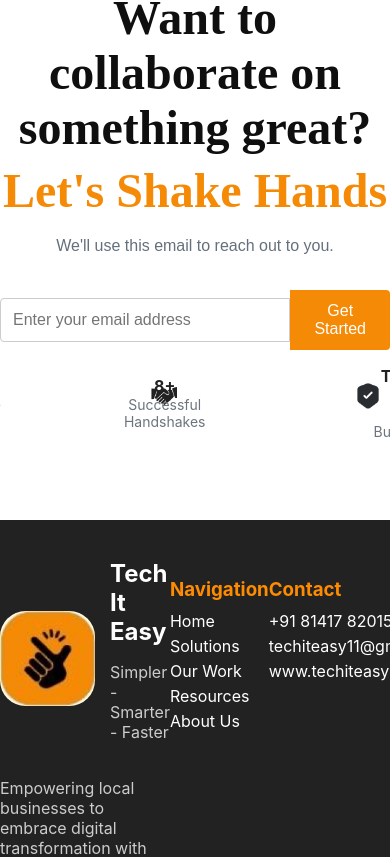
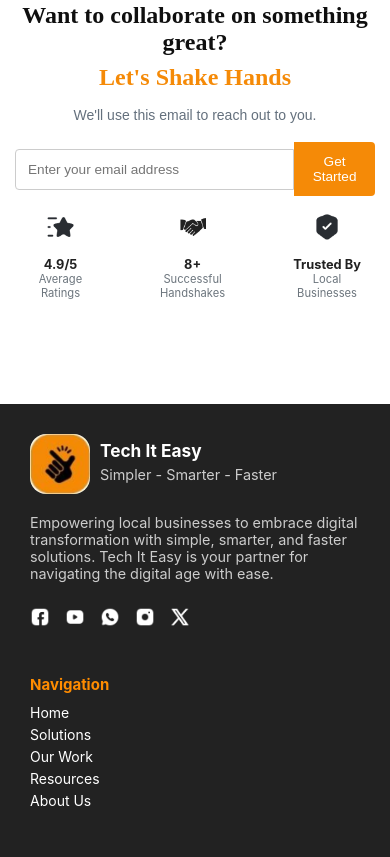
Before and after one commit to Varun-Bajaj/TIE_WEBSITE, a React (Create React App) app: page / in a window 390 px wide. Shown: the part 3657-4514 px from the top of the page. Built offline with nearby package versions, Linux system fonts and the light colour scheme.

Commit message:
worked on responsiveness fo collaboration & footer sections

```diff
--- a/src/components/Footer.css
+++ b/src/components/Footer.css
@@ -342,3 +342,235 @@
     color: #6c757d;
     /* Secondary text color */
 }
+
+@media (max-width: 768px) {
+
+  /* Collaboration Section */
+
+  .collaboration-section {
+    padding: 5rem 15px;
+    margin-bottom: 0;
+  }
+
+  .collaboration-title {
+    font-size: 32px;
+  }
+
+  .collaboration-subtitle {
+    font-size: 32px;
+  }
+
+  .collaboration-subtitle1 {
+    font-size: 14px;
+    margin-bottom: 1rem;
+  }
+
+  .collaboration-input input {
+    width: 100%;
+  }
+
+  .collaboration-input button {
+    font-size: 0.9rem;
+    padding: 0.75rem 1.2rem;
+  }
+
+  .collaboration-icons {
+    gap: 2rem;
+    flex-direction: row;
+    align-items: center;
+  }
+
+  .collaboration-icon {
+    flex-direction: column;
+    align-items: center;
+    margin-bottom: 2rem;
+  }
+
+  .collaboration-icon-title {
+    font-size: 0.9rem;
+  }
+
+  .collaboration-images-star,
+  .collaboration-images-handshake,
+  .collaboration-images-trustedby {
+    margin-right: 0;
+  }
+
+  .collaboration-icon-subtitle {
+    font-size: 0.75rem;
+  }
+
+  /* Footer Adjustments */
+  .sub_footer {
+    padding: 20px;
+    flex-direction: column;
+    align-items: flex-start;
+  }
+
+  .footer-content {
+    flex-direction: column;
+    align-items: flex-start;
+    padding: 10px;
+    width: 100%;
+  }
+
+  .footer-left {
+    padding-top: 0;
+    align-items: flex-start;
+    max-width: 100%;
+    display: flex;
+    flex-direction: column;
+  }
+
+  .footer-logo-container {
+    display: flex;
+    flex-direction: row;
+    align-items: center;
+    margin-bottom: 10px;
+    justify-content: flex-start;
+  }
+
+  .footer-logo {
+    width: 75px;
+    height: 75px;
+    margin-right: 10px;
+  }
+
+  .footer-logo-text {
+    align-items: flex-start;
+    text-align: left;
+  }
+
+  .footer-company-name {
+    font-size: 1.4em;
+  }
+
+  .footer-tagline {
+    margin: 5px 0;
+  }
+
+  .footer-social-media {
+    justify-content: center;
+    gap: 15px;
+    margin-top: 15px;
+  }
+
+  .footer-nav,
+  .footer-contact,
+  .footer-newsletter {
+    max-width: 100%;
+    margin-top: 15px;
+  }
+
+  .footer-nav a,
+  .footer-contact p {
+    font-size: 14px;
+  }
+
+  .footer-social-media img {
+    width: 20px;
+    height: 20px;
+  }
+
+  .footer-contact a {
+    font-size: 14px;
+  }
+
+  .footer-legal {
+    font-size: 0.8rem;
+    text-align: center;
+    margin: 10px 0;
+  }
+
+  /* Newsletter form adjustments */
+  .newsletter-form input {
+    width: 120px;
+    font-size: 0.9rem;
+  }
+
+  .newsletter-form button {
+    font-size: 0.9rem;
+    padding: 8px 15px;
+  }
+}
+
+@media (max-width: 480px) {
+
+  /* Collaboration Section */
+
+  .collaboration-title {
+    font-size: 24px;
+  }
+
+  .collaboration-subtitle {
+    font-size: 24px;
+  }
+
+  .collaboration-input input {
+    width: 100%;
+    font-size: 0.85rem;
+  }
+
+  .collaboration-input button {
+    font-size: 0.85rem;
+    padding: 0.75rem 1rem;
+  }
+
+  .collaboration-icons {
+    gap: 1.5rem;
+  }
+
+  .collaboration-icon {
+    margin-bottom: 1.5rem;
+  }
+
+  .collaboration-icon-title {
+    font-size: 0.8rem;
+  }
+
+  .collaboration-icon-subtitle {
+    font-size: 0.7rem;
+  }
+
+  /* Footer Adjustments */
+  .footer-logo {
+    width: 60px;
+    height: 60px;
+  }
+
+  .footer-logo-text {
+    font-size: 0.9rem;
+  }
+
+  .footer-company-name {
+    font-size: 1.2em;
+  }
+
+  .footer-tagline {
+    margin: 5px 0;
+  }
+
+  .footer-description {
+    font-size: 0.9rem;
+    max-width: 100%;
+  }
+
+  .footer-nav a,
+  .footer-contact p {
+    font-size: 14px;
+  }
+
+  .footer-social-media img {
+    width: 20px;
+    height: 20px;
+  }
+
+  .footer-nav-heading,
+  .footer-contact a {
+    font-size: 15px;
+  }
+
+  .footer-legal {
+    font-size: 0.75rem;
+  }
+}
```
